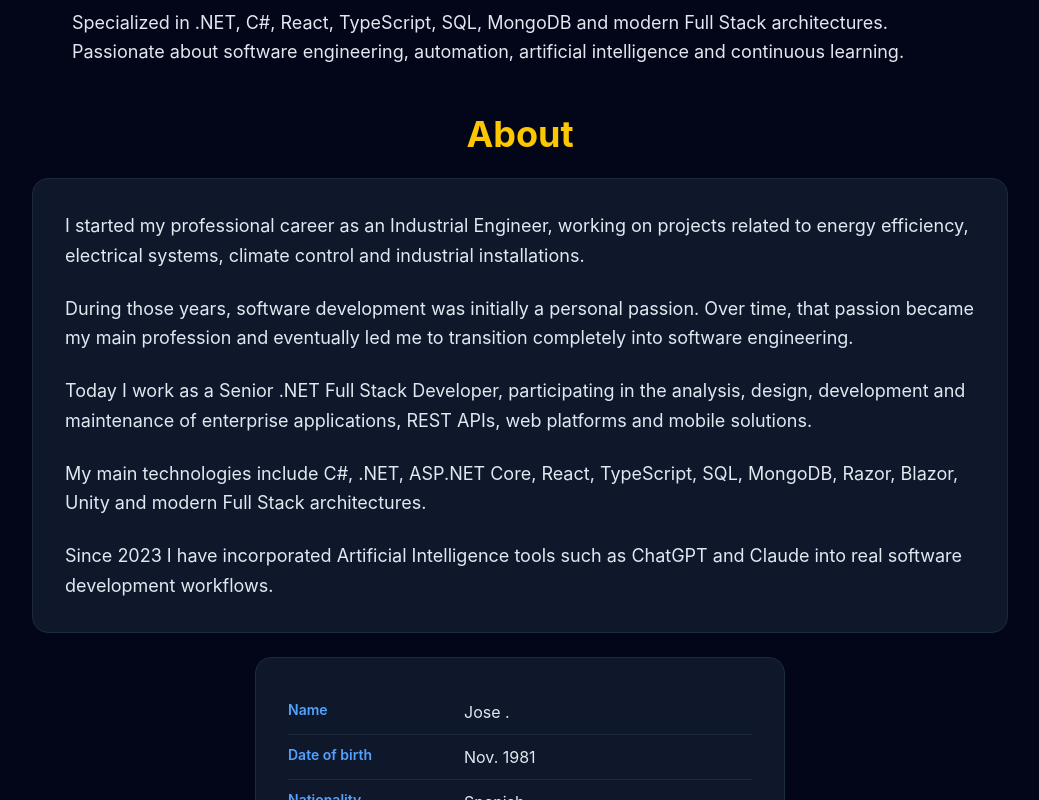
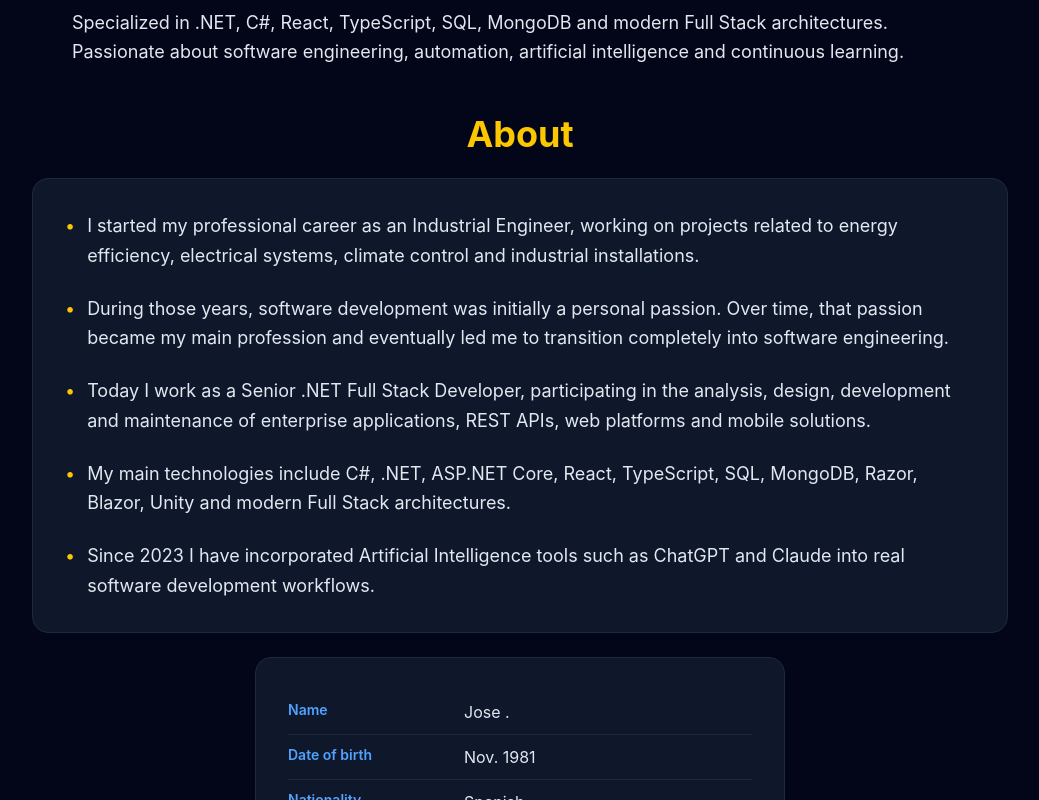
Before and after one commit to iamjosepunto/iamjosepunto.github.io, a React (Vite) app: page / in a window 1280 px wide. Shown: the part 598-1398 px from the top of the page, without its empty margins (120-1159 px from the left). Built offline with nearby package versions, Linux system fonts and the light colour scheme.

Commit message:
Acerca de mi: bolitas amarillas en cada parrafo

```diff
--- a/src/components/About.tsx
+++ b/src/components/About.tsx
@@ -72,24 +72,29 @@ const About = () => {
           p-8
         "
       >
-        <p className="text-lg text-ivory leading-relaxed mb-6">
-          {t("about.paragraph1")}
+        <p className="text-lg text-ivory leading-relaxed mb-6 flex gap-3">
+          <span className="text-yellow-400 shrink-0">•</span>
+          <span>{t("about.paragraph1")}</span>
         </p>
 
-        <p className="text-lg text-ivory leading-relaxed mb-6">
-          {t("about.paragraph2")}
+        <p className="text-lg text-ivory leading-relaxed mb-6 flex gap-3">
+          <span className="text-yellow-400 shrink-0">•</span>
+          <span>{t("about.paragraph2")}</span>
         </p>
 
-        <p className="text-lg text-ivory leading-relaxed mb-6">
-          {t("about.paragraph3")}
+        <p className="text-lg text-ivory leading-relaxed mb-6 flex gap-3">
+          <span className="text-yellow-400 shrink-0">•</span>
+          <span>{t("about.paragraph3")}</span>
         </p>
 
-        <p className="text-lg text-ivory leading-relaxed mb-6">
-          {t("about.paragraph4")}
+        <p className="text-lg text-ivory leading-relaxed mb-6 flex gap-3">
+          <span className="text-yellow-400 shrink-0">•</span>
+          <span>{t("about.paragraph4")}</span>
         </p>
 
-        <p className="text-lg text-ivory leading-relaxed">
-          {t("about.paragraph5")}
+        <p className="text-lg text-ivory leading-relaxed flex gap-3">
+          <span className="text-yellow-400 shrink-0">•</span>
+          <span>{t("about.paragraph5")}</span>
         </p>
       </div>
 
```
